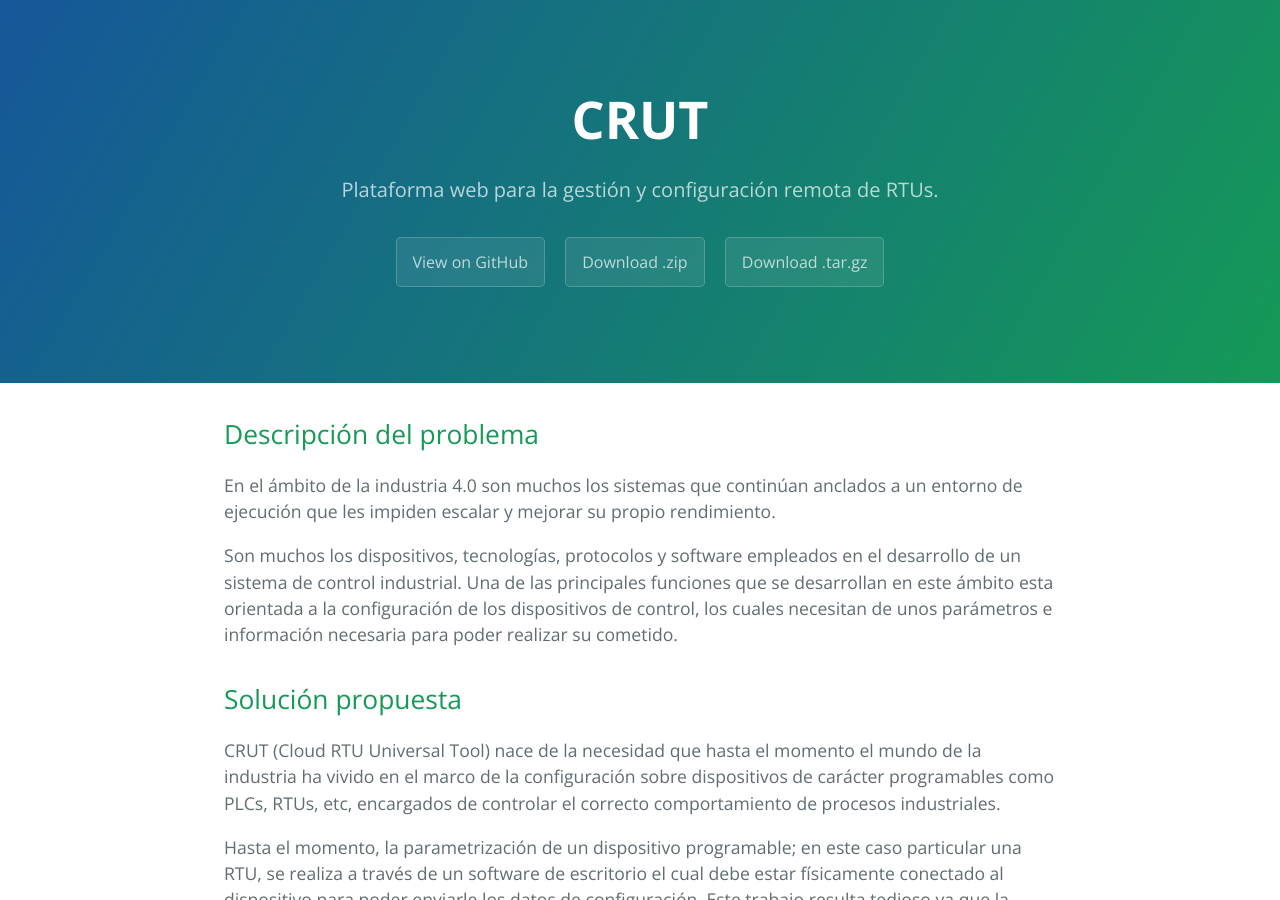
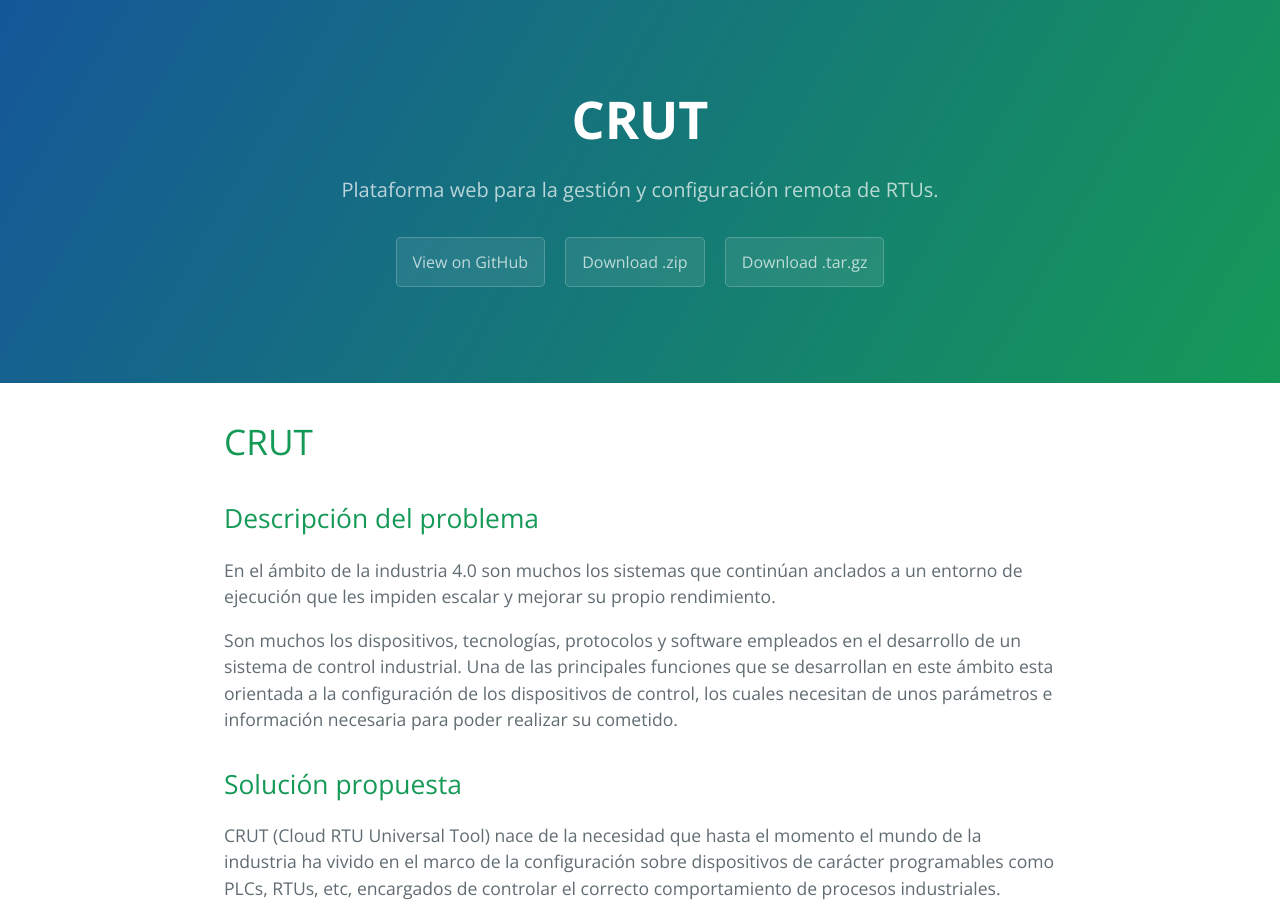
Before and after one commit to jmanday/CRUT, a Jekyll site: the page built from index.md, in a window 1280 px wide and 900 px high. Built offline with Jekyll 4.4.1, drawn with Linux system fonts in a browser that asks for light colours.

Commit message:
Sync gh-pages with master

```diff
--- a/index.md
+++ b/index.md
@@ -1,6 +1,9 @@
 ---
 layout: index
 ---
+
+# CRUT
+
 
 ## Descripción del problema
 En el ámbito de la industria 4.0 son muchos los sistemas que continúan anclados a un entorno de ejecución que les impiden escalar y mejorar su propio rendimiento.
```
Also changed, not shown: README.md.
